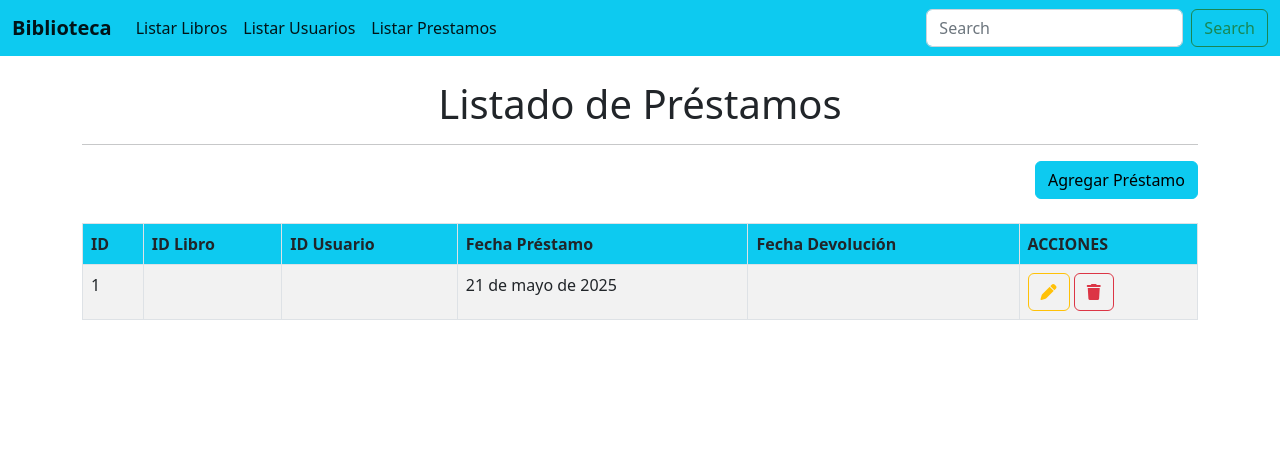
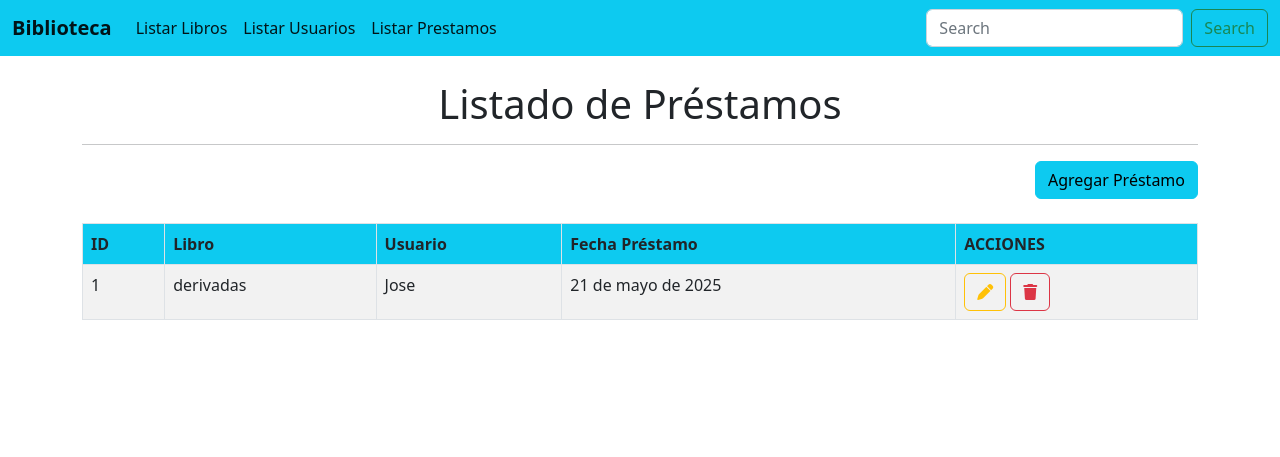
Before and after one commit to Jajasaludos89/Biblioteca, a Django app: page /prestamos in a window 1280 px wide. Shown: the top 457 px of the page. Run offline with Django 4.2, Linux system fonts and the light colour scheme; data comes from the database, SQL or seed files in the repository; some libraries are stand-ins or nearby versions.

Commit message:
numero 29 commit

```diff
--- a/Aplicaciones/Control/templates/prestamos.html
+++ b/Aplicaciones/Control/templates/prestamos.html
@@ -12,14 +12,14 @@
     </div>
 </div>
 <br>
+
 <table class="table table-bordered table-striped table-hover">
     <thead>
         <tr class="bg-info">
             <th>ID</th>
-            <th>ID Libro</th>
-            <th>ID Usuario</th>
+            <th>Libro</th>
+            <th>Usuario</th>
             <th>Fecha Préstamo</th>
-            <th>Fecha Devolución</th>
             <th>ACCIONES</th>
         </tr>
     </thead>
@@ -27,10 +27,9 @@
         {% for prestamo in prestamos %}
         <tr>
             <td>{{ prestamo.id }}</td>
-            <td>{{ prestamo.id_libro }}</td>
-            <td>{{ prestamo.id_usuario }}</td>
+            <td>{{ prestamo.libro.titulo }}</td>
+            <td>{{ prestamo.usuario.nombre }}</td>
             <td>{{ prestamo.fecha_prestamo }}</td>
-            <td>{{ prestamo.fecha_devolucion }}</td>
             <td>
                 <a href="editarPrestamo/{{ prestamo.id }}" class="btn btn-outline-warning">
                     <i class="fa fa-pen"></i>
@@ -39,6 +38,10 @@
                     <i class="fa fa-trash"></i>
                 </a>
             </td>
+        </tr>
+        {% empty %}
+        <tr>
+            <td colspan="5" class="text-center">No hay préstamos registrados.</td>
         </tr>
         {% endfor %}
     </tbody>
```
